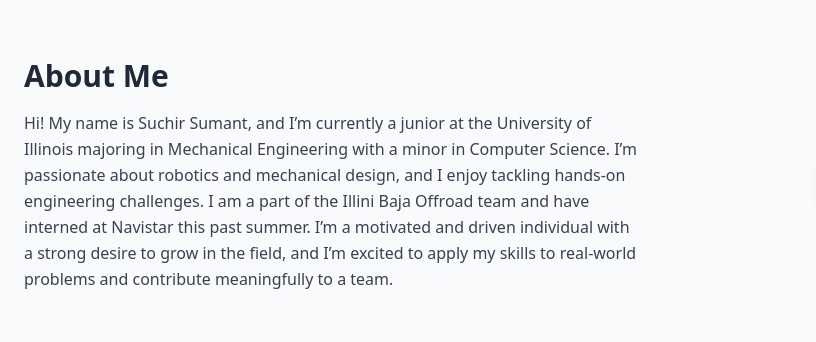
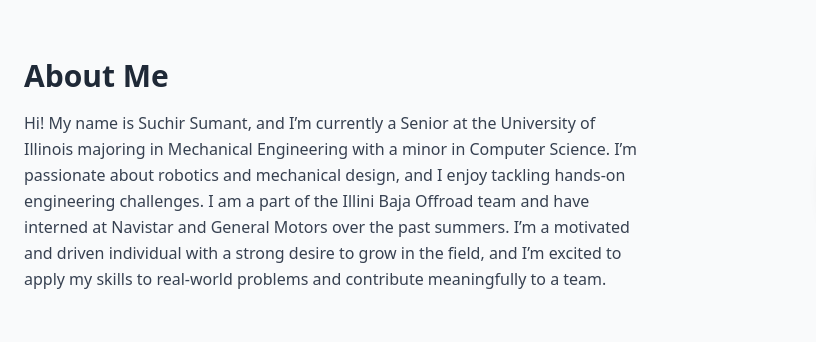
Before and after one commit to ssumant02/ssumant02.github.io, a plain HTML site: page index.html in a window 1280 px wide. Shown: the part 413-755 px from the top of the page, 0-816 px from the left. Drawn offline with nearby package versions, Linux system fonts and the light colour scheme.

Commit message:
Update index.html

```diff
--- a/index.html
+++ b/index.html
@@ -41,8 +41,8 @@
       <div class="md:w-1/2">
         <h3 class="text-3xl font-semibold mb-4">About Me</h3>
         <p class="text-gray-700 leading-relaxed">
-          Hi! My name is Suchir Sumant, and I’m currently a junior at the University of Illinois majoring in Mechanical Engineering with a minor in Computer Science.
-          I’m passionate about robotics and mechanical design, and I enjoy tackling hands-on engineering challenges. I am a part of the Illini Baja Offroad team and have interned at Navistar this past summer.
+          Hi! My name is Suchir Sumant, and I’m currently a Senior at the University of Illinois majoring in Mechanical Engineering with a minor in Computer Science.
+          I’m passionate about robotics and mechanical design, and I enjoy tackling hands-on engineering challenges. I am a part of the Illini Baja Offroad team and have interned at Navistar and General Motors over the past summers.
           I’m a motivated and driven individual with a strong desire to grow in the field, and I’m excited to apply my skills to real-world problems and contribute meaningfully to a team.
         </p>
       </div>
```
